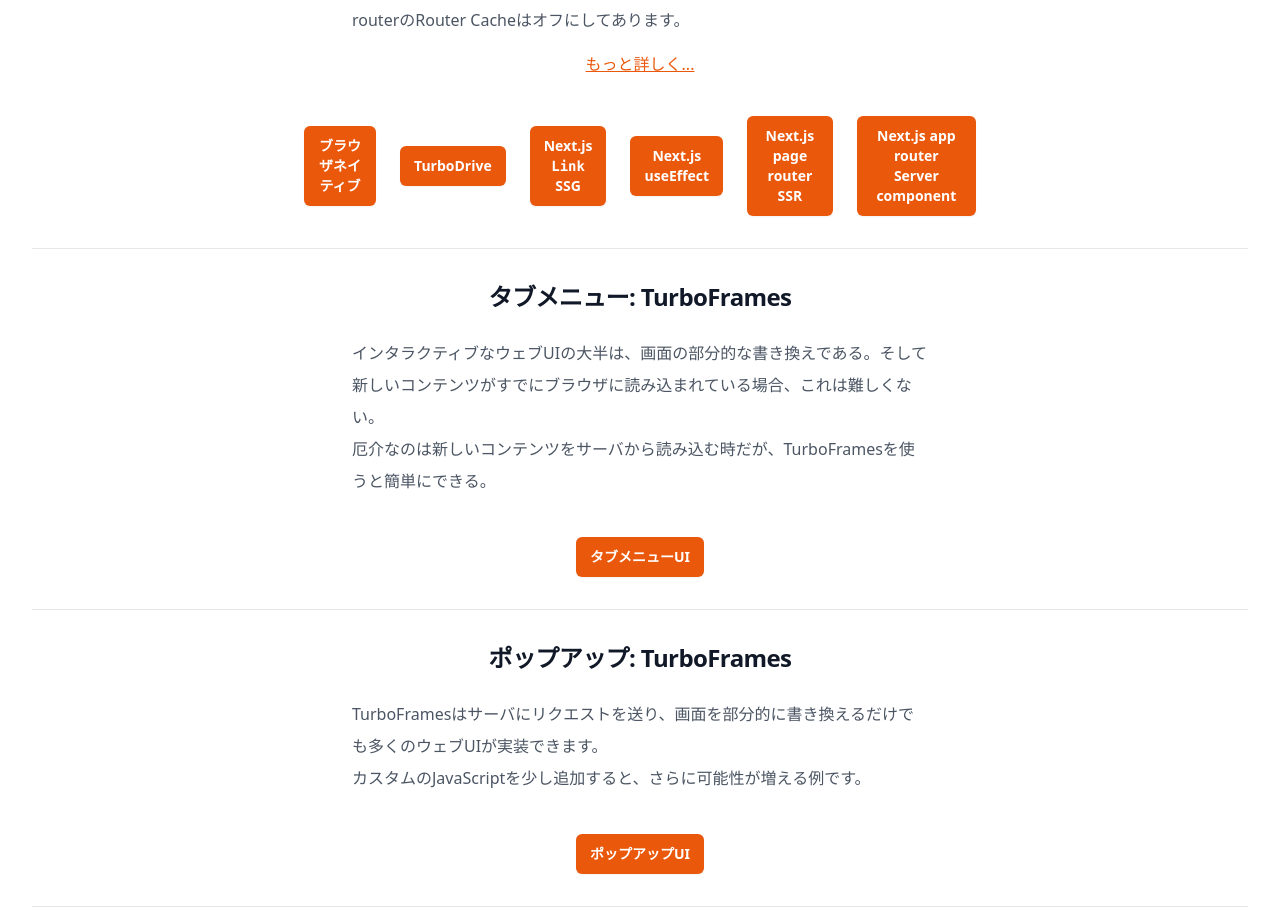
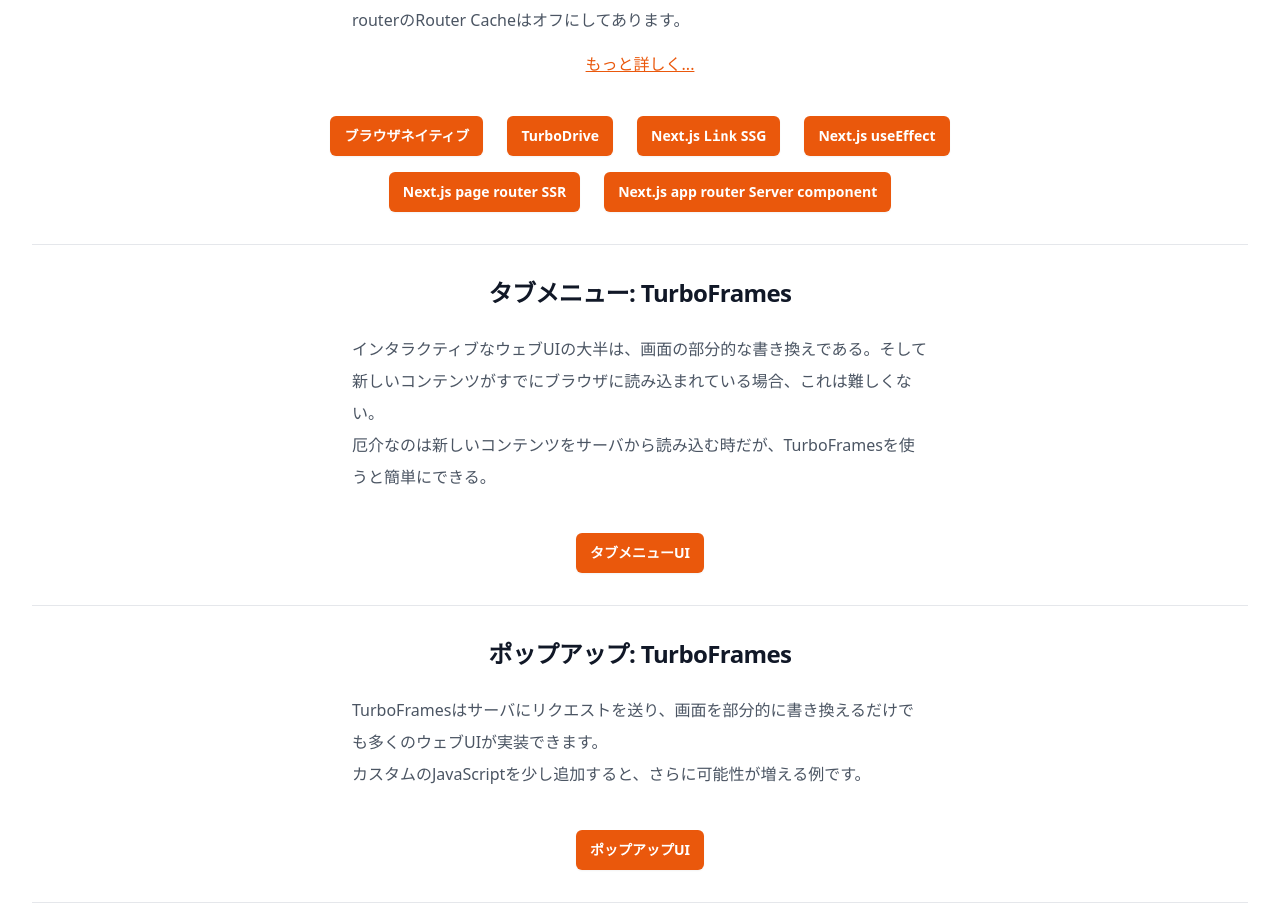
Before and after one commit to naofumi/hotwire_and_next, a Next.js app: page / in a window 1280 px wide. Shown: the part 847-1760 px from the top of the page. Built offline with nearby package versions, Linux system fonts and the light colour scheme.

Commit message:
style fix

```diff
--- a/pages/index.tsx
+++ b/pages/index.tsx
@@ -50,7 +50,7 @@ export default function IndexPage() {
                 もっと詳しく...
               </Link>
             </div>
-            <div className="mt-10 flex items-center justify-center gap-x-6">
+            <div className="mt-10 flex flex-wrap items-center justify-center gap-x-6 gap-y-4">
               <a href="/api/hotwire/users"
                  className="text-sm rounded-md bg-orange-600 px-3.5 py-2.5 text-sm font-semibold text-white shadow-sm hover:bg-orange-500 focus-visible:outline focus-visible:outline-2 focus-visible:outline-offset-2 focus-visible:outline-orange-600"
                  data-turbo="false">ブラウザネイティブ</a>
```
